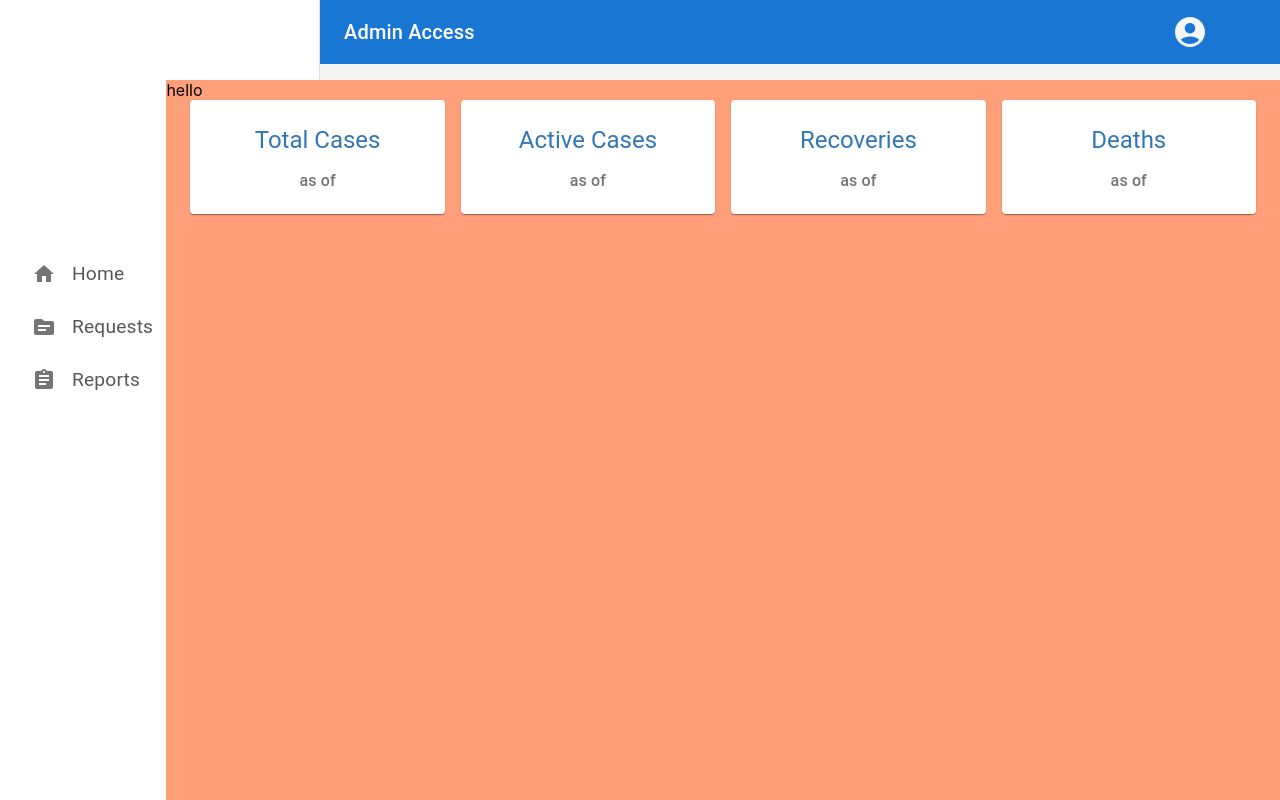
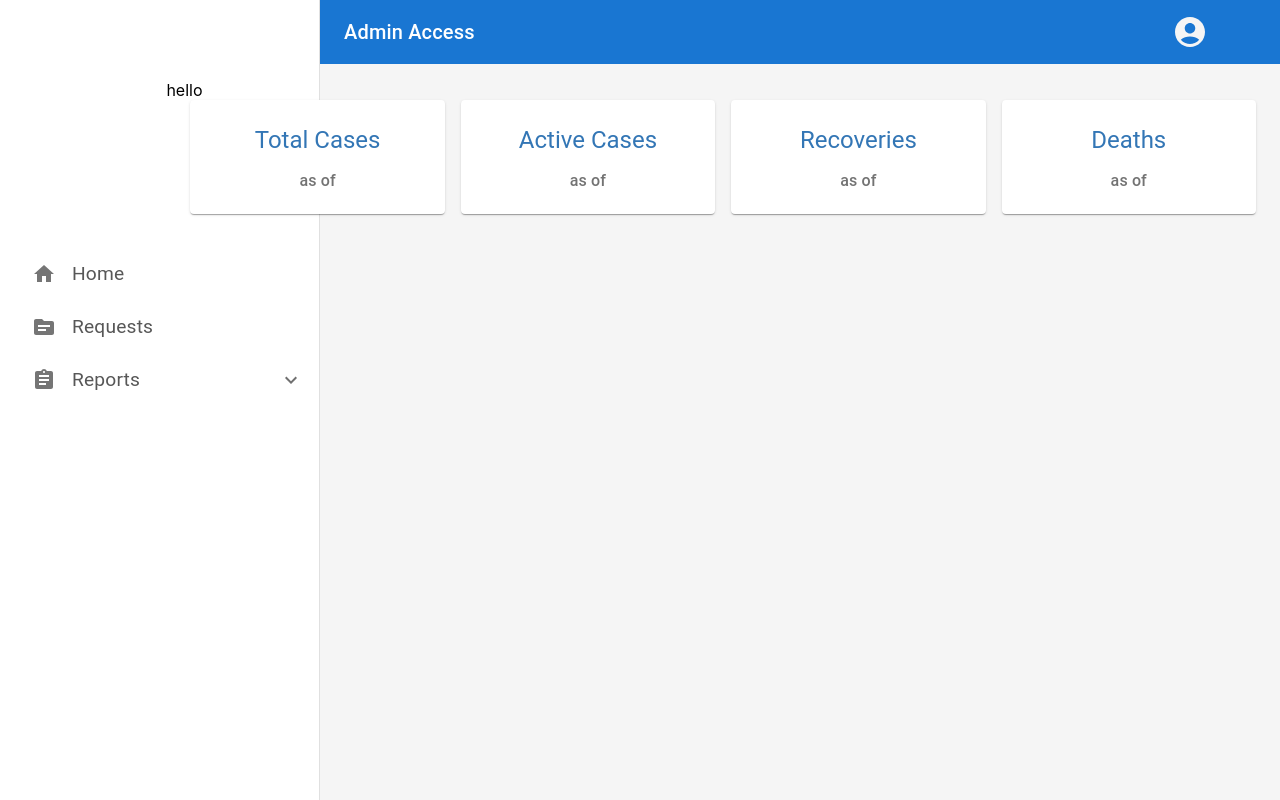
Before and after one commit to jallenmanaloto/binary-health, a React (Create React App) app: page / in a window 1280 px wide. Built offline with nearby package versions, Linux system fonts and the light colour scheme; no server answers.

Commit message:
Add color style for chart title

```diff
--- a/src/components/styles/Styles.js
+++ b/src/components/styles/Styles.js
@@ -42,6 +42,11 @@
   },
 });
 
+export const chartsStyle = makeStyles({
+  chartTitle: {
+    color: "#3376b5",
+  },
+});
 export const drawerStyle = makeStyles({
   root: {
     display: "flex",
@@ -104,7 +109,6 @@
     left: "13vw",
     right: "0",
     bottom: "0",
-    backgroundColor: "lightsalmon",
     overflowY: "scroll",
   },
 });
```
